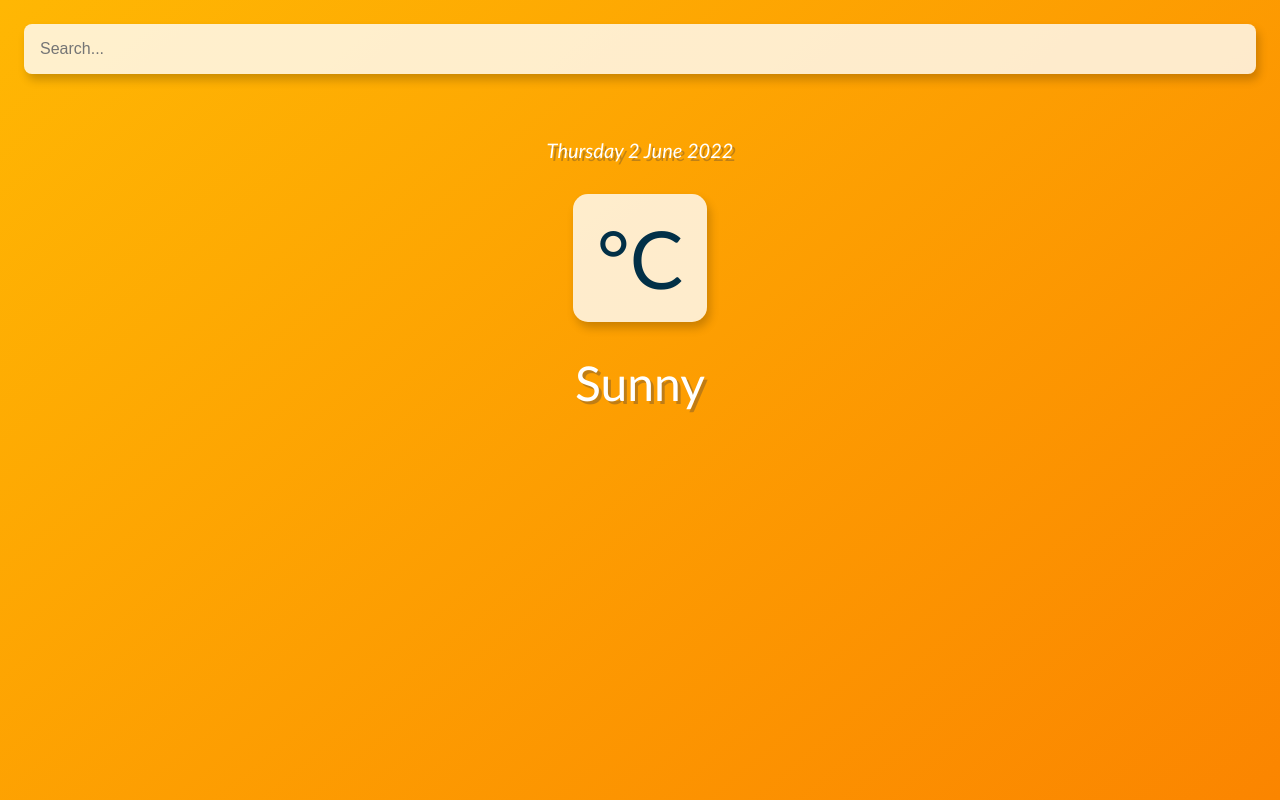
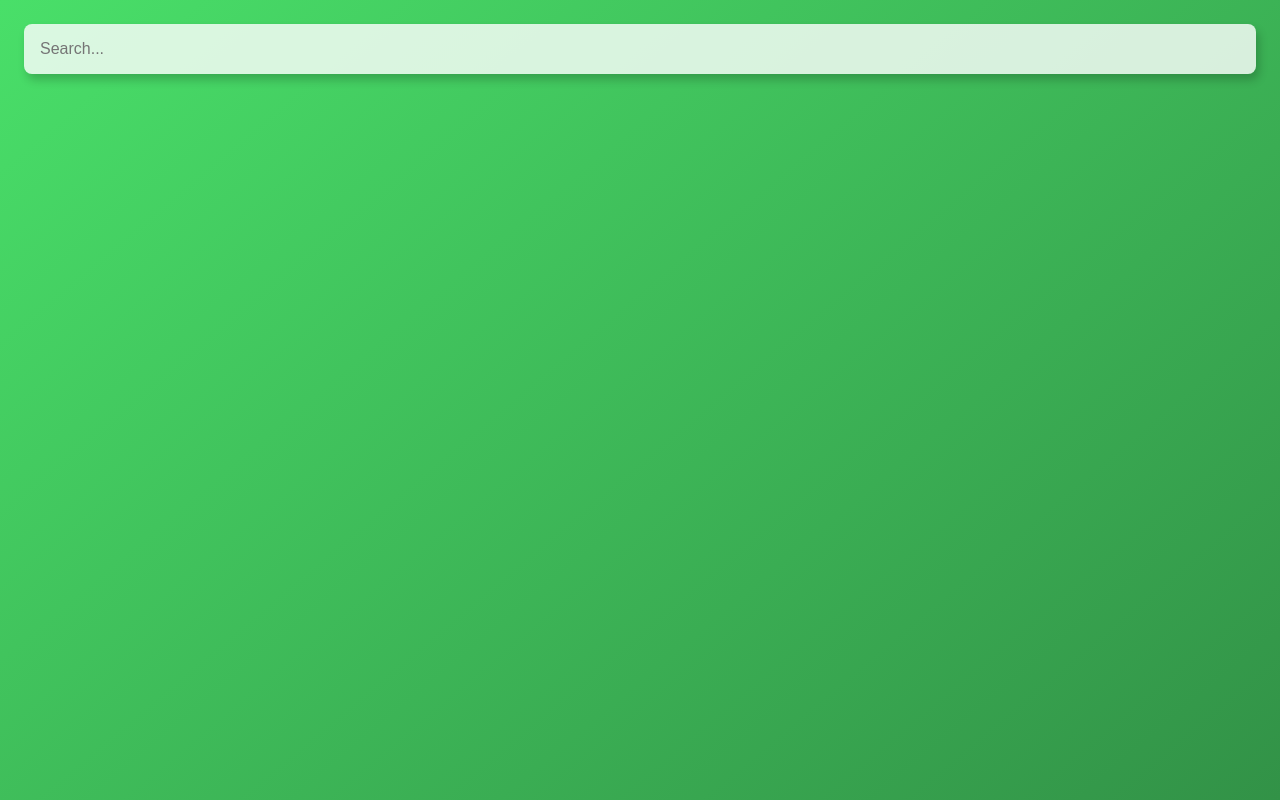
Before and after one commit to jakeredgrave/weather-app, a React (Create React App) app: page / in a window 1280 px wide. Built offline with nearby package versions, Linux system fonts and the light colour scheme.

Commit message:
Added loading spinner

```diff
--- a/package.json
+++ b/package.json
@@ -8,6 +8,7 @@
     "@testing-library/user-event": "^13.5.0",
     "react": "^18.1.0",
     "react-dom": "^18.1.0",
+    "react-icons": "^4.4.0",
     "react-scripts": "5.0.1",
     "web-vitals": "^2.1.4"
   },
--- a/src/App.js
+++ b/src/App.js
@@ -1,4 +1,8 @@
 import { useState } from "react";
+
+import Search from "./components/Search";
+import WeatherResults from "./components/WeatherResults";
+import Spinner from "./components/Spinner";
 
 const api = {
   key: "863fee40b865ab802e428110f41ab09e",
@@ -9,25 +13,31 @@ const api = {
 function App() {
   const [query, setQuery] = useState("");
   const [weather, setWeather] = useState({});
+  const [loading, setLoading] = useState(false);
+  const [isCelsius, setIsCelsius] = useState(true);
 
   const search = (e) => {
     e.preventDefault();
 
+    setLoading(true);
+
     // Get cordinates by name
-    fetch(`${api.geo}direct?q=${query}&limit=1&appid=${api.key}`)
+    fetch(`${api.geo}direct?q=${query}&limit=5&appid=${api.key}`)
       .then((res) => res.json())
       .then((result) => {
-        // console.log(result);
+        console.log(result);
         // console.log(result[0].lat);
 
         // Fetching location
+
         fetch(
-          `${api.base}weather?lat=${result[0].lat}&lon=${result[0].lon}&appid=${api.key}`
+          `${api.base}weather?lat=${result[0].lat}&lon=${result[0].lon}&appid=${api.key}&units=metric`
         )
           .then((res) => res.json())
           .then((result) => {
             setWeather(result);
             setQuery("");
+            setLoading(false);
             console.log(result);
           });
       });
@@ -67,27 +77,26 @@ function App() {
   };
 
   return (
-    <div className="container">
+    <div
+      className={
+        typeof weather.main != "undefined"
+          ? weather.main.temp > 16
+            ? "container warm"
+            : "container cold"
+          : "container"
+      }
+    >
       <main>
-        <div className="search-box">
-          <form onSubmit={search}>
-            <input
-              type="text"
-              className="search-bar"
-              placeholder="Search..."
-              onChange={(e) => setQuery(e.target.value)}
-              value={query}
-            />
-          </form>
-        </div>
-        <div className="location-box">
-          <div className="location">{weather.name}</div>
-          <div className="date">{dateBuilder(new Date())}</div>
-        </div>
-        <div className="weather-box">
-          <div className="temp">{}°C</div>
-          <div className="weather">Sunny</div>
-        </div>
+        <Search search={search} query={query} setQuery={setQuery} />
+
+        {Object.keys(weather).length !== 0 && (
+          <WeatherResults
+            weather={weather}
+            dateBuilder={dateBuilder}
+            loading={loading}
+          />
+        )}
+        {loading === true && <Spinner />}
       </main>
     </div>
   );
--- /dev/null
+++ b/src/components/Search.jsx
@@ -0,0 +1,17 @@
+const Search = ({ search, query, setQuery }) => {
+  return (
+    <div className="search-box">
+      <form onSubmit={search}>
+        <input
+          type="text"
+          className="search-bar"
+          placeholder="Search..."
+          onChange={(e) => setQuery(e.target.value)}
+          value={query}
+        />
+      </form>
+    </div>
+  );
+};
+
+export default Search;
--- /dev/null
+++ b/src/components/Spinner.jsx
@@ -0,0 +1,11 @@
+import spinner from "../assets/spinner.gif";
+
+const Spinner = () => {
+  return (
+    <div className="spinner">
+      <img src={spinner} alt="spinner" />
+    </div>
+  );
+};
+
+export default Spinner;
--- /dev/null
+++ b/src/components/WeatherResults.jsx
@@ -0,0 +1,31 @@
+import { GiWaterDrop } from "react-icons/gi";
+
+const WeatherResults = ({ weather, dateBuilder, loading }) => {
+  if (!loading) {
+    return (
+      <>
+        <div className="location-box">
+          <div className="location">
+            {weather.name} {weather.sys.country}
+          </div>
+          <div className="date">{dateBuilder(new Date())}</div>
+        </div>
+        <div className="weather-box">
+          <div className="temp">{Math.round(weather.main.temp)}°C</div>
+          <div className="weather">{weather.weather[0].main}</div>
+        </div>
+        <div className="details-box">
+          <div className="pressure">{weather.main.pressure} hPa</div>
+          <div className="humidity">
+            <GiWaterDrop fill="#023047" />
+            {weather.main.humidity}%
+          </div>
+        </div>
+      </>
+    );
+  } else {
+    return <></>;
+  }
+};
+
+export default WeatherResults;
--- a/src/index.css
+++ b/src/index.css
@@ -10,8 +10,16 @@ body {
 }
 
 .container {
+  height: 100vh;
+  background: linear-gradient(140deg, #49df69, #329247);
+}
+
+.warm {
   background: linear-gradient(140deg, #ffb703, #fb8500);
-  height: 100vh;
+}
+
+.cold {
+  background: linear-gradient(140deg, #8ecae6, #219ebc);
 }
 
 main {
@@ -64,6 +72,7 @@ main {
 
 .weather-box {
   text-align: center;
+  margin-bottom: 2rem;
 }
 
 .temp {
@@ -86,3 +95,32 @@ main {
   font-size: 3rem;
   text-shadow: 3px 3px rgba(50, 50, 70, 0.3);
 }
+
+.details-box {
+  display: flex;
+  justify-content: center;
+  gap: 1rem;
+}
+
+.pressure,
+.humidity {
+  background-color: rgba(255, 255, 255, 0.8);
+  border-radius: 15px;
+  padding: 0.65rem 0.75rem;
+  width: 50%;
+  max-width: 150px;
+
+  color: #023047;
+  font-size: 2rem;
+
+  display: flex;
+  justify-content: center;
+  align-items: center;
+
+  box-shadow: 3px 6px 10px rgba(0, 0, 0, 0.2);
+}
+
+.spinner {
+  margin: 0 auto;
+  text-align: center;
+}
```
Also changed, not shown: src/assets/spinner.gif (added), 1 other file (tests, documents, lock files or other folders).
